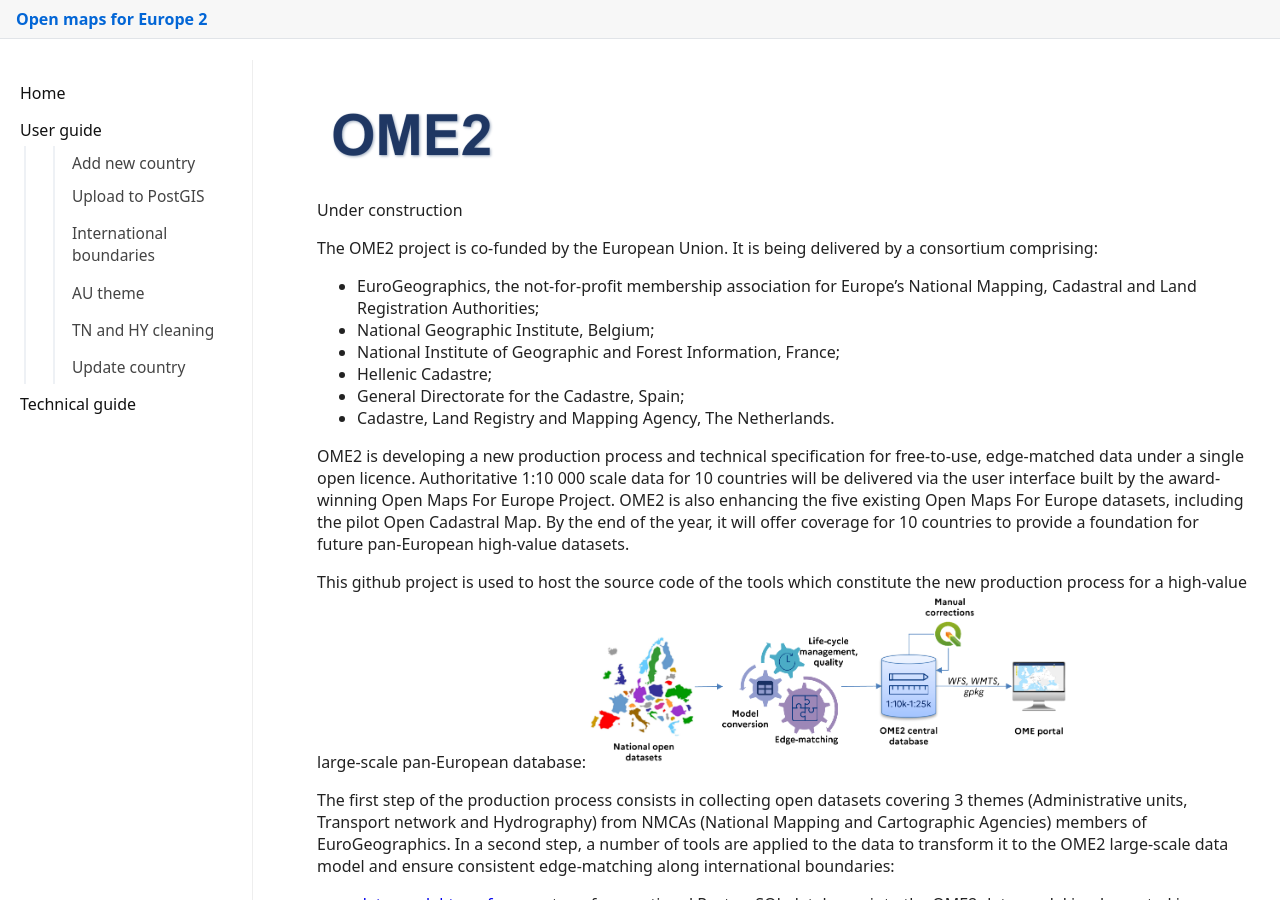
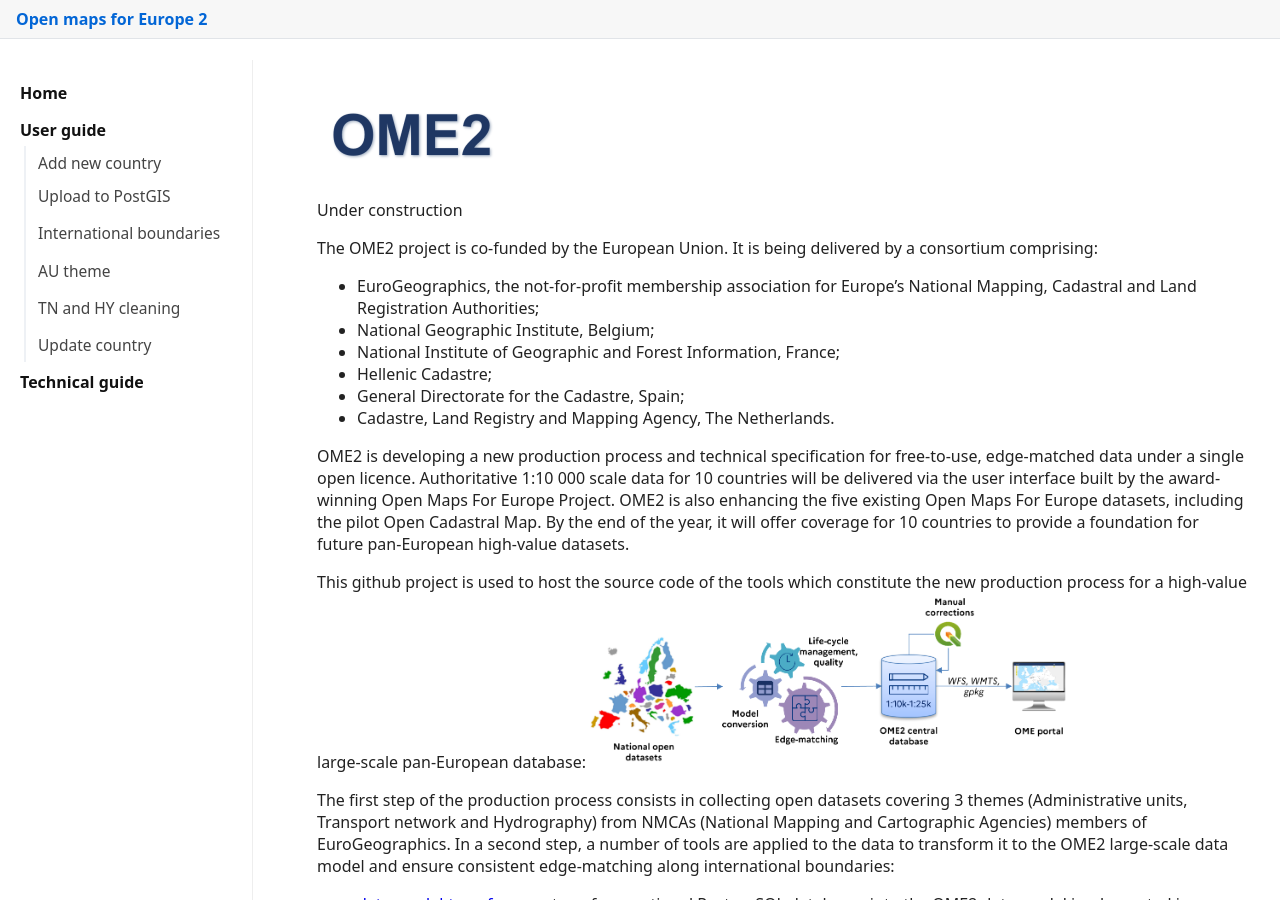
Before and after one commit to openmapsforeurope2/ome2-dev, a Jekyll site: the page built from README.md, in a window 1280 px wide and 900 px high. Built offline with Jekyll 4.4.1, drawn with Linux system fonts in a browser that asks for light colours; our own code applies the rules of GitHub Pages for plain Markdown files.

Commit message:
Update css

```diff
--- a/assets/styles.css
+++ b/assets/styles.css
@@ -43,53 +43,6 @@
 .sidebar-nav a{display:block;color:#111;text-decoration:none;padding:0.35rem 0.25rem;border-radius:4px}
 .sidebar-nav li.active > a{font-weight:700;color:var(--accent);background:rgba(3,102,214,0.05)}
 
-/* Indent and style submenus */
-.sidebar-nav ul ul {
-  margin-left: 1.2em;
-  padding-left: 0.8em;
-  border-left: 2px solid #eef1f5;
-}
-.sidebar-nav ul ul li a {
-  font-size: 0.97em;
-  color: #444;
-}
-.sidebar-nav ul ul li.active > a {
-  color: var(--accent);
-  background: rgba(3,102,214,0.09);
-}
-
-/* Small-screen adjustments: keep top nav visible */
-@media (max-width:899px){
-  .site-nav ul{gap:0.5rem;flex-wrap:wrap}
-  .site-nav a{padding:0.35rem 0.5rem}
-  .content{padding:1rem}
-}
-
-.menu-header {
-  display: flex;
-  align-items: center;
-  justify-content: space-between;
-}
-
-.submenu-toggle {
-  background: none;
-  border: none;
-  cursor: pointer;
-  width: 1.5em;
-  height: 1.5em;
-  margin-left: 0.5em;
-  padding: 0;
-  position: relative;
-}
-.submenu-toggle::before {
-  content: "▶";
-  display: inline-block;
-  font-size: 1em;
-  transition: transform 0.2s;
-}
-.submenu-toggle.open::before {
-  transform: rotate(90deg);
-}
 /* Sidebar sub-menu indentation by level */
 .sidebar-nav > ul > li > ul {
   margin-left: 0.5em;
@@ -109,9 +62,41 @@
   padding-left: 0;
   border-left: none;
 }
-.sidebar-nav .sidebar-list > li > .menu-header > a {
+
+/* Sub-menu font size and color adjustments */
+.sidebar-nav ul ul li a {
+  font-size: 0.97em;
+  color: #444;
+}
+.sidebar-nav ul ul li.active > a {
+  color: var(--accent);
+  background: rgba(3,102,214,0.09);
+}
+
+/* Top-level menu entries in bold */
+.sidebar-nav > ul > li > .menu-header > a {
   font-weight: bold;
 }
-.sidebar-nav .submenu .menu-header > a {
+
+/* All submenus in normal font */
+.sidebar-nav ul ul .menu-header > a {
   font-weight: normal;
 }
+
+/* Small-screen adjustments: keep top nav visible */
+@media (max-width:899px){
+  .site-nav ul{gap:0.5rem;flex-wrap:wrap}
+  .site-nav a{padding:0.35rem 0.5rem}
+  .content{padding:1rem}
+}
+
+.menu-header {
+  display: flex;
+  align-items: center;
+  justify-content: space-between;
+}
+
+/* Remove submenu toggle styles since not used */
+.submenu-toggle {
+  display: none;
+}
```
